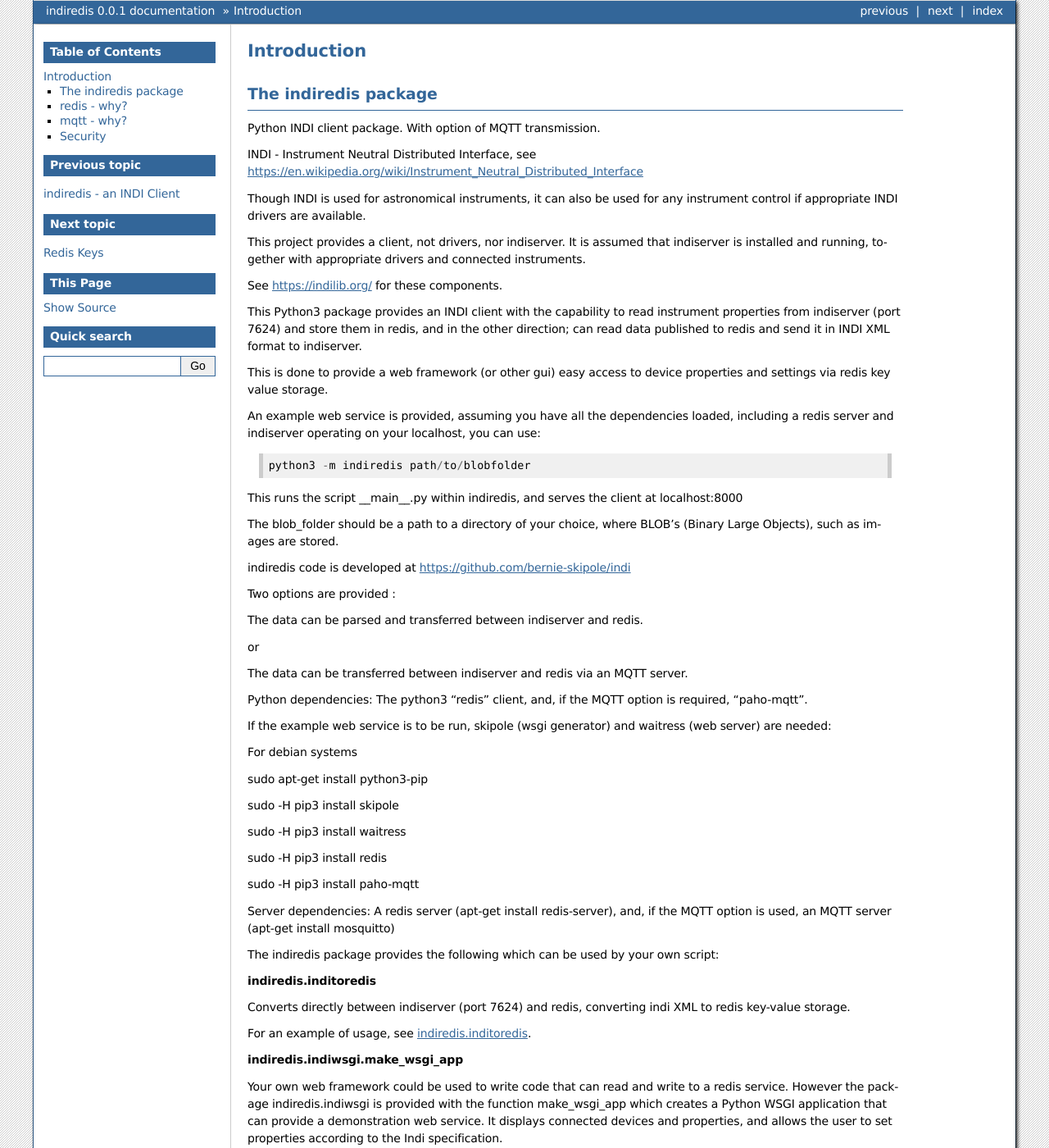
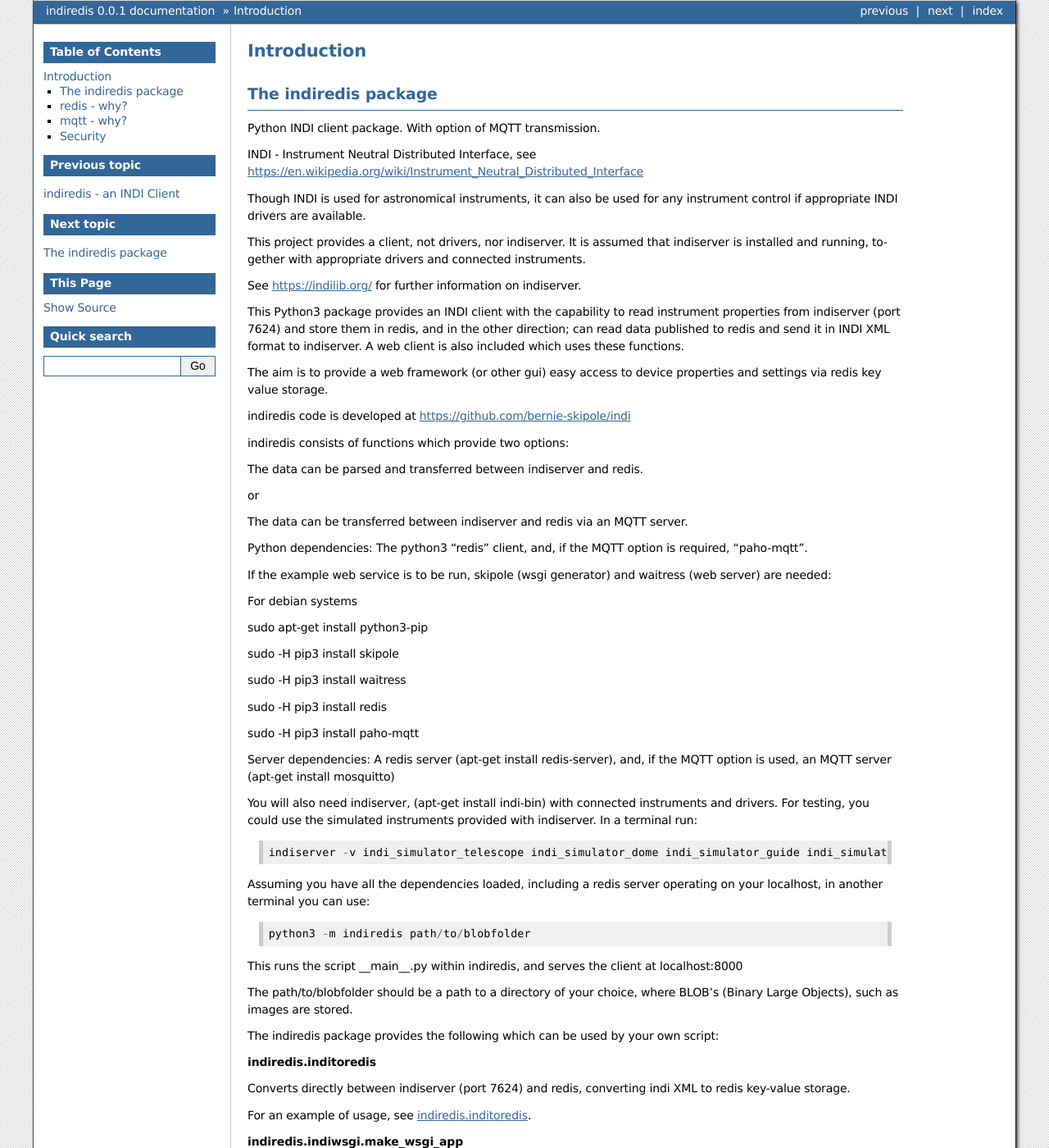
Before and after one commit to bernie-skipole/indi, a Sphinx documentation site: the page built from docs/source/usage/introduction.rst, in a window 1280 px wide and 1400 px high. Shown: the whole window at 82% size. Built offline with Sphinx 7.4.7, drawn with Linux system fonts in a browser that asks for light colours; some of the changed text lies outside the part shown.

Commit message:
working on blobs

```diff
--- a/docs/source/index.rst
+++ b/docs/source/index.rst
@@ -9,8 +9,8 @@
    :maxdepth: 2
 
    usage/introduction
+   usage/functions.rst
    usage/redis_keys
-   usage/functions.rst
    usage/tools.rst
 
 
--- a/docs/source/usage/introduction.rst
+++ b/docs/source/usage/introduction.rst
@@ -13,25 +13,16 @@
 
 This project provides a client, not drivers, nor indiserver. It is assumed that indiserver is installed and running, together with appropriate drivers and connected instruments.
 
-See https://indilib.org/ for these components.
+See https://indilib.org/ for further information on indiserver.
 
 This Python3 package provides an INDI client with the capability to read instrument properties from indiserver (port 7624) and store them in redis, and in the
-other direction; can read data published to redis and send it in INDI XML format to indiserver.
+other direction; can read data published to redis and send it in INDI XML format to indiserver. A web client is also included which uses these functions.
 
-This is done to provide a web framework (or other gui) easy access to device properties and settings via redis key value storage.
-
-An example web service is provided, assuming you have all the dependencies loaded, including a redis server and indiserver operating on
-your localhost, you can use::
-
-    python3 -m indiredis path/to/blobfolder
-
-This runs the script __main__.py within indiredis, and serves the client at localhost:8000
-
-The blob_folder should be a path to a directory of your choice, where BLOB's (Binary Large Objects), such as images are stored.
+The aim is to provide a web framework (or other gui) easy access to device properties and settings via redis key value storage.
 
 indiredis code is developed at https://github.com/bernie-skipole/indi
 
-Two options are provided :
+indiredis consists of functions which provide two options:
 
 The data can be parsed and transferred between indiserver and redis.
 
@@ -58,6 +49,19 @@
 
 Server dependencies: A redis server (apt-get install redis-server), and, if the MQTT option is used, an MQTT server (apt-get install mosquitto)
 
+You will also need indiserver, (apt-get install indi-bin) with connected instruments and drivers. For testing, you could use the simulated instruments provided with indiserver. In a terminal run::
+
+    indiserver -v indi_simulator_telescope indi_simulator_dome indi_simulator_guide indi_simulator_gps
+
+Assuming you have all the dependencies loaded, including a redis server operating on your localhost, in another terminal you can use::
+
+    python3 -m indiredis path/to/blobfolder
+
+This runs the script __main__.py within indiredis, and serves the client at localhost:8000
+
+The path/to/blobfolder should be a path to a directory of your choice, where BLOB's (Binary Large Objects), such as images are stored.
+
+
 The indiredis package provides the following which can be used by your own script:
 
 **indiredis.inditoredis**
@@ -68,11 +72,13 @@
 
 **indiredis.indiwsgi.make_wsgi_app**
 
-Your own web framework could be used to write code that can read and write to a redis service. However the package indiredis.indiwsgi is provided with the function make_wsgi_app which creates a Python WSGI application that can provide a demonstration web service. It displays connected devices and properties, and allows the user to set properties according to the Indi specification.
+Your own web framework could be used to write code that can read and write to a redis service. However the package indiredis.indiwsgi is provided with the function make_wsgi_app which creates a Python WSGI application that provides a demonstration web service.
+
+It displays connected devices and properties, and allows the user to set properties according to the Indi specification.
 
 WSGI - https://wsgi.readthedocs.io/en/latest/what.html
 
-WSGI is a specification that describes how a web server communicates with web applications. indiwsgi is such an application, and produces html and javascript code which is then served by a web server that understands wsgi.
+WSGI is a specification that describes how a web server communicates with web applications. The function make_wsgi_app creates such an application, and produces html and javascript code which is then served by a web server that understands wsgi.
 
 indiwsgi requires the 'skipole' Python framework, available from Pypi, and a wsgi web server, such as 'waitress' also available from Pypi.
 
@@ -112,11 +118,11 @@
 
 More than one web process or thread may be running, redis makes data from a single connection visible to all processes.
 
-As well as simply storing values for other processes to read, redis has a pub/sub functionality. When data is received, indiredis stores it, and publishes a notification on the from_indi_channel, which can alert a subscribing GUI application that a value has changed.
+As well as simply storing values for other processes to read, redis has a pub/sub functionality. When data is received, indiredis stores it, and publishes the XML data on the from_indi_channel, which could be used to alert a subscribing GUI application that a value has changed.
 
 When the gui wishes to send data, it can publish it on the to_indi_channel, where it will be picked up by this indiredis service, and sent to indiserver.
 
-Redis key/value storage and publication is extremely easy, most web frameworks already use it.
+Redis key/value storage and publication is extremely easy, many web frameworks already use it.
 
 mqtt - why?
 ^^^^^^^^^^^
```
Also changed, not shown: 3 other files.
